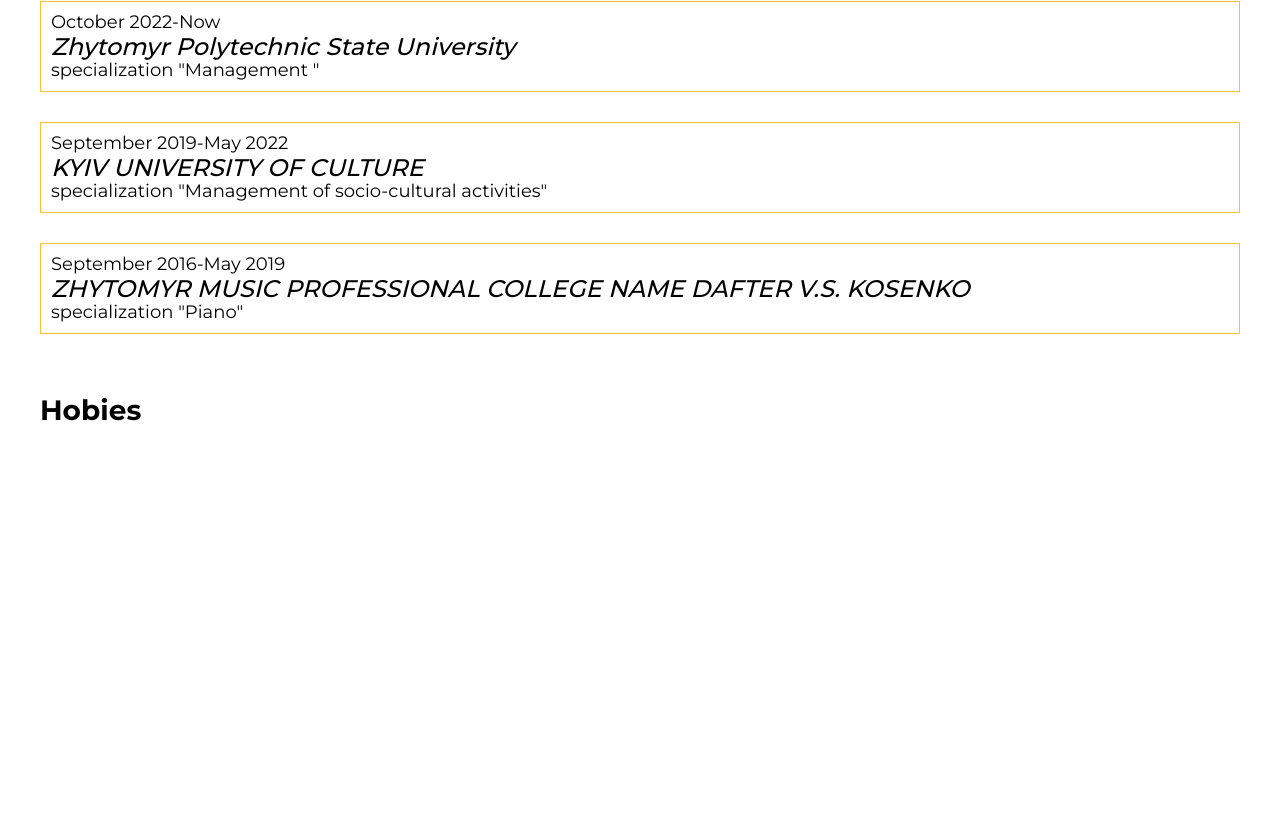
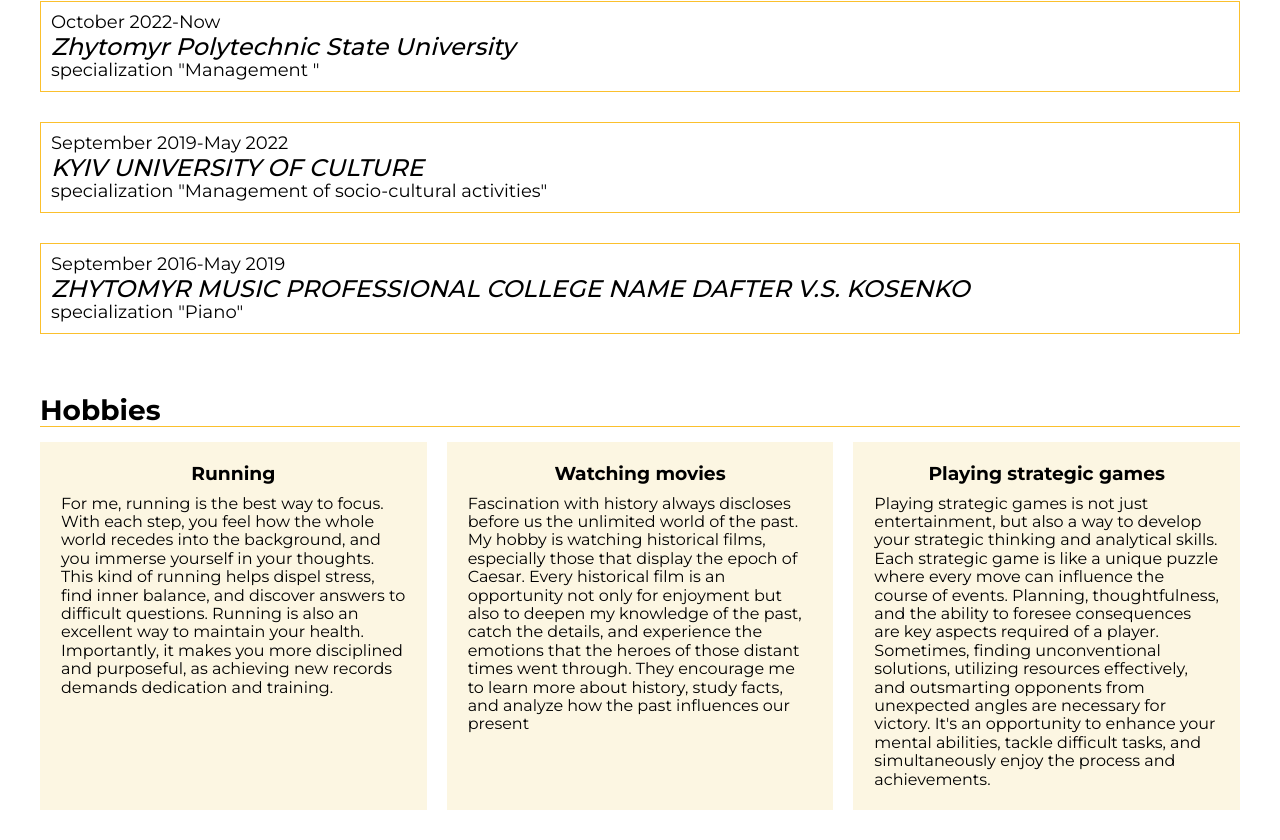
Before and after one commit to Tanya-Pavliuk/TanyaPavliuk-CV, a website built with Parcel: page src/index.html in a window 1280 px wide. Shown: the part 2714-3554 px from the top of the page. Before the commit the page ends 3170 px from the top, so only its background shows below. Built offline with nearby package versions, Linux system fonts and the light colour scheme.

Commit message:
add Hobbies

```diff
--- a/src/partials/screen.html
+++ b/src/partials/screen.html
@@ -381,9 +381,48 @@
     </section>
   </div>
   <section class="container hobies">
-    <h2 class="title">Hobies</h2>
-    <ul>
-      <li></li>
+    <h2 class="title line">Hobbies</h2>
+    <ul class="hobies__list">
+      <li class="hobies__list-item">
+        <h3 class="hobies__list-title">Running</h3>
+        <p class="hobies__list-text">
+          For me, running is the best way to focus. With each step, you feel how
+          the whole world recedes into the background, and you immerse yourself
+          in your thoughts. This kind of running helps dispel stress, find inner
+          balance, and discover answers to difficult questions. Running is also
+          an excellent way to maintain your health. Importantly, it makes you
+          more disciplined and purposeful, as achieving new records demands
+          dedication and training.
+        </p>
+      </li>
+      <li class="hobies__list-item">
+        <h3 class="hobies__list-title">Watching movies</h3>
+        <p lass="hobies__list-text">
+          Fascination with history always discloses before us the unlimited
+          world of the past. My hobby is watching historical films, especially
+          those that display the epoch of Caesar. Every historical film is an
+          opportunity not only for enjoyment but also to deepen my knowledge of
+          the past, catch the details, and experience the emotions that the
+          heroes of those distant times went through. They encourage me to learn
+          more about history, study facts, and analyze how the past influences
+          our present
+        </p>
+      </li>
+      <li class="hobies__list-item">
+        <h3 class="hobies__list-title">Playing strategic games</h3>
+        <p lass="hobies__list-text">
+          Playing strategic games is not just entertainment, but also a way to
+          develop your strategic thinking and analytical skills. Each strategic
+          game is like a unique puzzle where every move can influence the course
+          of events. Planning, thoughtfulness, and the ability to foresee
+          consequences are key aspects required of a player. Sometimes, finding
+          unconventional solutions, utilizing resources effectively, and
+          outsmarting opponents from unexpected angles are necessary for
+          victory. It's an opportunity to enhance your mental abilities, tackle
+          difficult tasks, and simultaneously enjoy the process and
+          achievements.
+        </p>
+      </li>
     </ul>
   </section>
   <button class="scroll-btn">
--- a/src/sass/_education.scss
+++ b/src/sass/_education.scss
@@ -14,9 +14,10 @@
     padding: 10px;
     border: 1px solid #FBC02D;
 
-    transition: transform 250ms linear, background-color 250ms linear;
+    transition: transform 250ms linear, background-color 250ms linear, box-shadow 100ms linear;
     &:hover{
         transform: scale(1.025);
         background-color: #fcf6e2;
+        box-shadow: rgba(0, 0, 0, 0.15) 1.95px 1.95px 2.6px
     }
 };
--- a/src/sass/_hobies.scss
+++ b/src/sass/_hobies.scss
@@ -1,3 +1,29 @@
 .hobies{
     padding: 30px 0;
 }
+
+.hobies__list{
+    display: flex;
+    gap: 20px;
+}
+.hobies__list-item{
+    width: 33%;
+    padding: 20px;
+    margin-top: 15px;
+    border: 1px solid transparent;
+
+    background-color: #fcf6e2;
+    transition: border 250ms linear, transform 100ms linear, box-shadow 250ms linear;
+    &:hover{
+        transform: scale(1.03);
+        border: 1px solid rgb(251, 192, 45);
+        box-shadow: rgba(0, 0, 0, 0.15) 1.95px 1.95px 2.6px;
+    }
+}
+.hobies__list-title{
+  text-align: center;
+  margin-bottom: 10px;
+}
+.hobies__list-text{
+
+}
--- a/src/sass/_projects.scss
+++ b/src/sass/_projects.scss
@@ -6,8 +6,9 @@
     position: relative;
     &:hover .overlay {
      transform: translateY(-100%);
-    ;
+     opacity: 1;
     }
+
 }
 
 
@@ -25,6 +26,7 @@
     gap: 40px;
 
     overflow: hidden;
+
 }
 
 .projects__content-wrapper {
@@ -43,8 +45,9 @@
     display: flex;
     justify-content: center;
     align-items: center;
+    opacity: 0;
 
-    transition: transform 250ms linear;
+    transition: transform 250ms linear, opacity 300ms linear;
 }
 
 .overlay-text {
```
